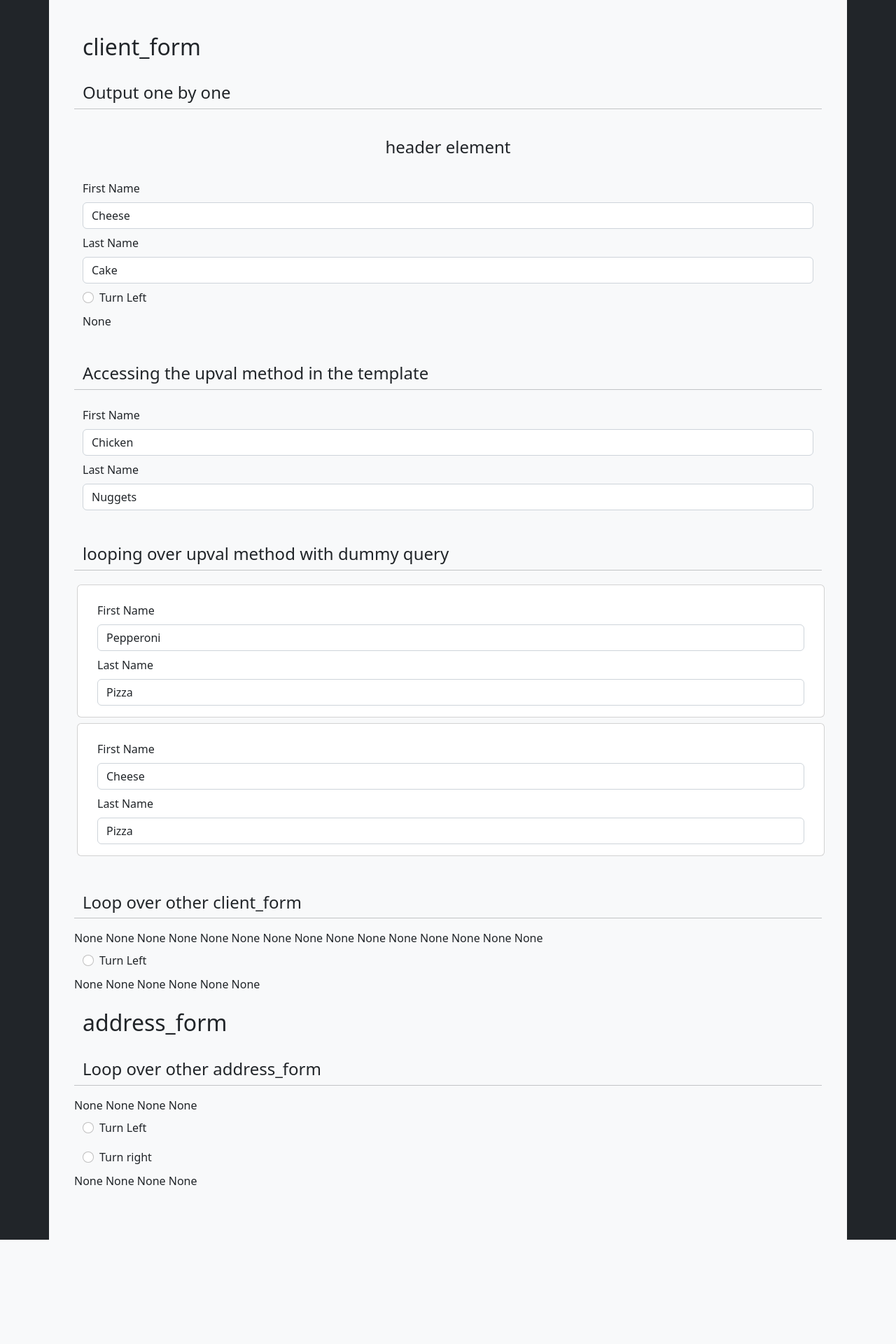
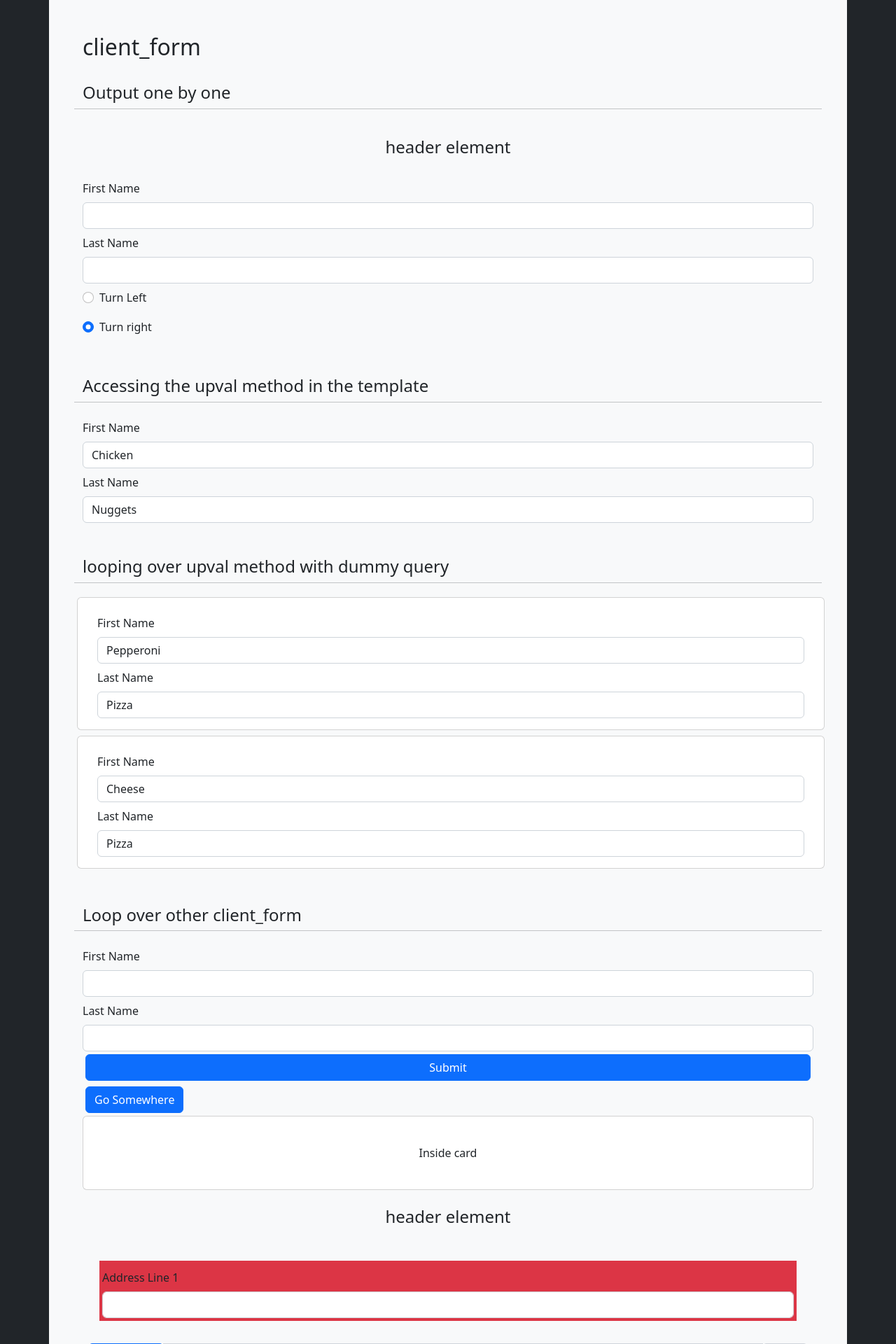
Before and after one commit to CheeseCake87/Flask-BootstrapForms, a Flask app: page / in a window 1280 px wide. Shown: the top 1920 px of the page at 70% size. Before the commit the page ends 1771 px from the top, so only its background shows below. Run offline with Flask 2, Linux system fonts and the light colour scheme; some libraries are stand-ins or nearby versions.

Commit message:
Fixed some bugs with upval setting to checked then unchecked after a route refresh. upval and radgro are now nestable each other.

```diff
--- a/app/__init__.py
+++ b/app/__init__.py
@@ -123,14 +123,14 @@ def create_app():
         render = "index.html"
         extend = "base.html"
 
-        """
-        Values can be updated using the upval method"""
-        client_form.upval("first_name", "Cheese")
-        client_form.upval("last_name", "Cake")
-
-        # The following values have been passed in from the address_form
-        client_form.upval("current_address", True)
-        client_form.upval("house_type", "boat")
+        # """
+        # Values can be updated using the upval method"""
+        # client_form.upval("first_name", "Cheese")
+        # client_form.upval("last_name", "Cake")
+        #
+        # # The following values have been passed in from the address_form
+        # client_form.upval("current_address", True)
+        # client_form.upval("house_type", "boat")
 
         # Can also use strings to mark true yes / no or true / false or checked / unchecked
         client_form.upval("turn_direction_right", "yes")
--- a/app/_flask_bootstrapforms/src/flask_bootstrapforms/app.py
+++ b/app/_flask_bootstrapforms/src/flask_bootstrapforms/app.py
@@ -53,42 +53,57 @@ class FlaskBootstrapForms:
                 if value is None:
                     return Markup(element)
 
+                if element is None:
+                    return f"The element to have value its changed to >>{value}<< does not exist anymore"
+
                 if 'fbf-type="input"' in element:
-                    _value_p = r'value="(.*?)"'
-                    _value_r = rf'value="{value}"'
-                    return Markup(f"{re.sub(_value_p, _value_r, element)}")
+                    if isinstance(value, str) or isinstance(value, int):
+                        _value_p = r'value="(.*?)"'
+                        _value_r = rf'value="{value}"'
+                        return Markup(f"{re.sub(_value_p, _value_r, element)}")
+                    return Markup(element)
 
                 if 'fbf-type="select"' in element:
                     if value in element:
-                        _strip = element.replace("selected", "")
-                        _value_p = rf'value="{value}" (.*?)>'
-                        _value_r = rf'value="{value}" selected>'
-                        return Markup(f"{re.sub(_value_p, _value_r, _strip)}")
+                        if isinstance(value, str) or isinstance(value, int):
+                            _strip = element.replace("selected", "")
+                            _value_p = rf'value="{value}" (.*?)>'
+                            _value_r = rf'value="{value}" selected>'
+                            return Markup(f"{re.sub(_value_p, _value_r, _strip)}")
                     return Markup(element)
 
                 if 'fbf-type="switch"' in element or 'fbf-type="radio"' in element:
                     _true_markers, _false_markers = ["yes", "true", "checked"], ["no", "false", "unchecked"]
+
+                    value_found = False
+
                     if isinstance(value, str) or isinstance(value, int):
                         _value_p = r'value="(.*?)"'
                         _value_f = re.search(_value_p, element)
                         if _value_f:
-                            if value == _value_f.group()[7:-1]:
+                            value = True
+                            value_found = True
+                        else:
+                            if value in _true_markers:
                                 value = True
-                        if value in _true_markers:
-                            value = True
-                        if value in _false_markers:
-                            value = False
+                            if value in _false_markers:
+                                value = False
 
                     if isinstance(value, bool):
-                        if value and "checked" not in element:
+                        if value_found and "checked" in element:
+                            return Markup(element)
+                        if value_found and "checked" not in element:
                             _check_p = r'fbf-options="->" (.*?)/>'
                             _find = re.search(_check_p, element)
+                            if _find is None:
+                                return Markup(element)
                             _r = rf'fbf-options="->" {_find.group()[17:-2]}checked />'
                             return Markup(f"{re.sub(_check_p, _r, element)}")
-                        if not value and "checked" in element:
+
+                        if "checked" in element:
                             return Markup(element.replace(" checked", ""))
 
-                    return Markup(element)
+                return Markup(element)
 
             return dict(upval=_upval)
 
@@ -131,6 +146,8 @@ class FlaskBootstrapForms:
                     )
 
                     return Markup(f"{_final}")
+
+                return Markup(element)
 
             return dict(radgro=_radgro)
 
@@ -237,7 +254,6 @@ class Form:
         """
         if form_field in self._all:
             _escape_markup = self._all[form_field].unescape()
-            self._all[form_field] = None
 
             if 'fbf-type="input"' in _escape_markup:
                 _value_p = r'value="(.*?)"'
@@ -254,32 +270,40 @@ class Form:
 
             if 'fbf-type="switch"' in _escape_markup or 'fbf-type="radio"' in _escape_markup:
                 _true_markers, _false_markers = ["yes", "true", "checked"], ["no", "false", "unchecked"]
+                value_found = False
+
                 if isinstance(value, str) or isinstance(value, int):
                     _value_p = r'value="(.*?)"'
                     _value_f = re.search(_value_p, _escape_markup)
                     if _value_f:
-                        if value == _value_f.group()[7:-1]:
+                        value = True
+                        value_found = True
+                    else:
+                        if value in _true_markers:
                             value = True
-                    if value in _true_markers:
-                        value = True
-                    if value in _false_markers:
-                        value = False
+                        if value in _false_markers:
+                            value = False
 
                 if isinstance(value, bool):
-                    if value and "checked" not in _escape_markup:
+                    if value_found and "checked" in _escape_markup:
+                        self._all[form_field] = Markup(_escape_markup)
+                        return
+                    if value_found and "checked" not in _escape_markup:
                         _check_p = r'fbf-options="->" (.*?)/>'
                         _find = re.search(_check_p, _escape_markup)
                         if _find is None:
+                            self._all[form_field] = Markup(_escape_markup)
                             return
                         _r = rf'fbf-options="->" {_find.group()[17:-2]}checked />'
                         self._all[form_field] = Markup(f"{re.sub(_check_p, _r, _escape_markup)}")
                         return
-                    if not value and "checked" in _escape_markup:
-                        self._all[form_field] = Markup(form_field.replace(" checked", ""))
+
+                    if "checked" in _escape_markup:
+                        self._all[form_field] = Markup(_escape_markup.replace(" checked", ""))
                         return
 
-                self._all[form_field] = Markup(form_field)
-                return
+            self._all[form_field] = Markup(_escape_markup)
+            return
 
     def radgro(self, form_field, group_name) -> None:
         """
@@ -301,22 +325,26 @@ class Form:
         :param group_name:
         :return:
         """
+        _escape_markup = self._all[form_field].unescape()
 
         if group_name is None:
             return
-        if 'fbf-type="radio"' in form_field:
+        if 'fbf-type="radio"' in _escape_markup:
             _name_p, _id_p, _for_p, _value_p = r'name="(.*?)"', r'id="(.*?)"', r'for="(.*?)"', r'value="(.*?)"'
-            _value_f = re.search(_value_p, form_field)
+            _value_f = re.search(_value_p, _escape_markup)
             _name_r, _id_r, _for_r = rf'name="{group_name}"', rf'id="{group_name}_{_value_f.group()[7:-1]}"', rf'for="{group_name}_{_value_f.group()[7:-1]}"'
             _final = re.sub(
                 _name_p, _name_r, re.sub(
                     _id_p, _id_r, re.sub(
-                        _for_p, _for_r, form_field
+                        _for_p, _for_r, _escape_markup
                     )
                 )
             )
             self._all[form_field] = Markup(f"{_final}")
             return
+
+        self._all[form_field] = Markup(_escape_markup)
+        return
 
     def upel(self, form_field, element) -> None:
         """
--- a/app/templates/index.html
+++ b/app/templates/index.html
@@ -8,21 +8,21 @@
         <h4>Output one by one</h4>
         <hr>
         {{ client_form.header }}
-        {{ client_form.__start__ }}{# Add <form> tags #}
+        {{ client_form.__start__ }} <!--  Add <form> tag -->
         {{ client_form.first_name }}
         {{ client_form.last_name }}
-        {{ radgro(client_form.turn_direction_left, "turn_direction") }}
-        {{ radgro(client_form.turn_direction_right, "turn_direction") }}
-        {{ client_form.__end__ }}{# Add <form> tags #}
+        {{ radgro(client_form.turn_direction_left, "turn_direction_client") }}
+        {{ radgro(client_form.turn_direction_right, "turn_direction_client") }}
+        {{ client_form.__end__ }} <!--  Add </form> tag -->
     </div>
 
     <div class="row py-4">
         <h4>Accessing the upval method in the template</h4>
         <hr>
-        {{ client_form.__start__ }}{# Add <form> tags #}
+        {{ client_form.__start__ }} <!--  Add <form> tag -->
         {{ upval(client_form.first_name, new_first_name) }}
         {{ upval(client_form.last_name, new_last_name) }}
-        {{ client_form.__end__ }}{# Add <form> tags #}
+        {{ client_form.__end__ }} <!--  Add </form> tag -->
     </div>
 
     <div class="row py-4">
@@ -32,10 +32,10 @@
         {% for key, value in dummy_query.items() %}
             <div class="card m-1">
                 <div class="card-body">
-                    {{ client_form.__start__ }}{# Add <form> tags #}
+                    {{ client_form.__start__ }} <!--  Add <form> tag -->
                     {{ upval(client_form.first_name, value.first_name) }}
                     {{ upval(client_form.last_name, value.last_name) }}
-                    {{ client_form.__end__ }}{# Add <form> tags #}
+                    {{ client_form.__end__ }} <!--  Add </form> tag -->
                 </div>
             </div>
         {% endfor %}
```
